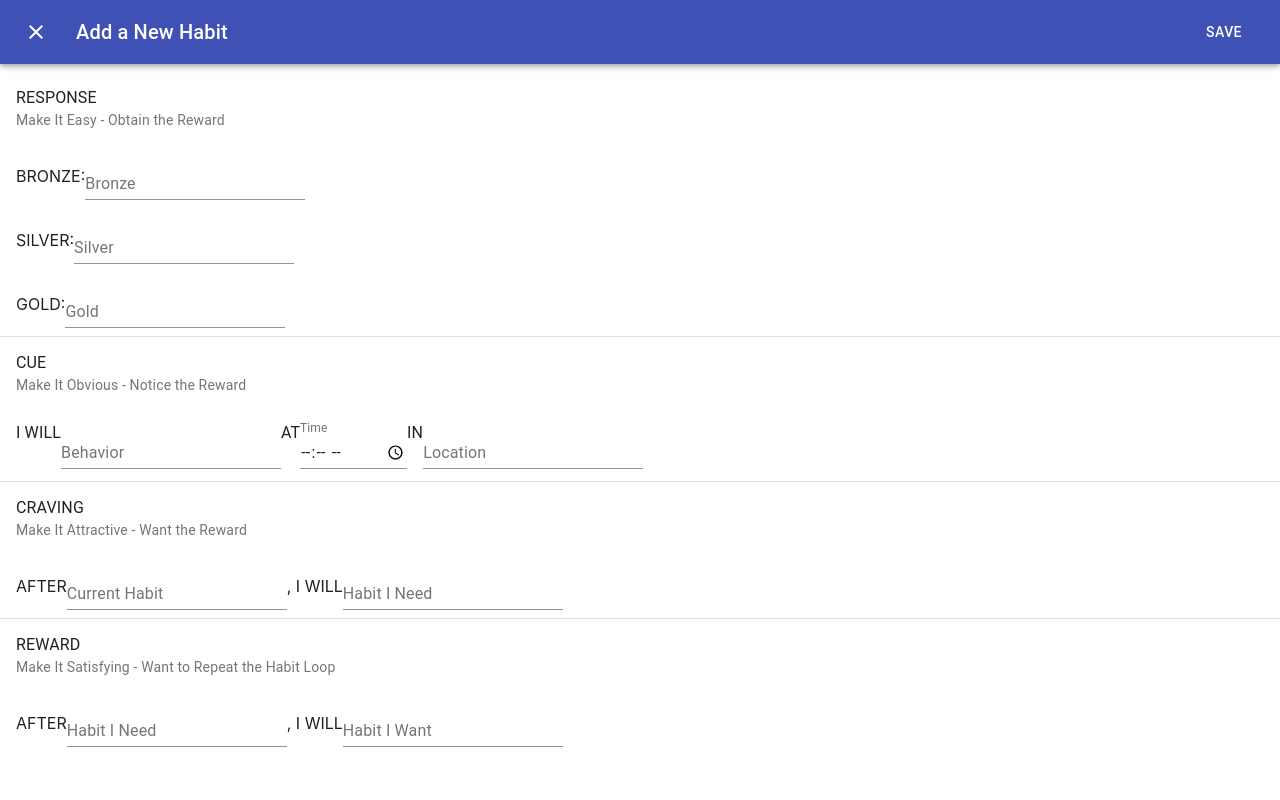
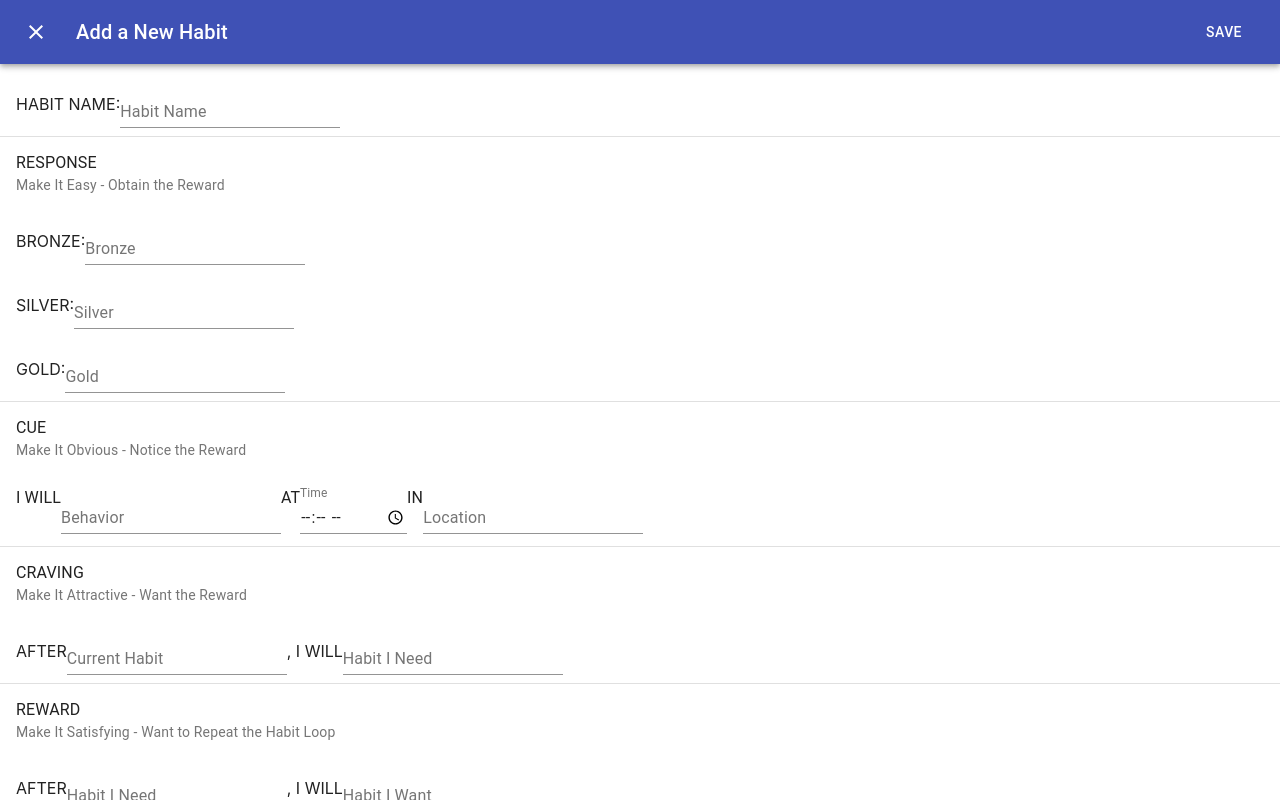
Before and after one commit to cubasve/Bits, a React (Create React App) app: page /habitgenerator in a window 1280 px wide. Both pictures are taken after a click on the button "ADD NEW HABIT". Built offline with nearby package versions, Linux system fonts and the light colour scheme.

Commit message:
Add handleChange and handleSubmit methods to App.js

```diff
--- a/src/App.js
+++ b/src/App.js
@@ -12,33 +12,39 @@ export default class App extends Component {
   state = {
     user: userService.getUser(),
     allHabits: [
-      {
-        name: 'Storytime',
-        cue: 'At 10pm, I will read a book on my bed.',
-        craving: 'After reading my book I will scroll through Fb',
-        responseBronze: 'Read my book for 5 min',
-        responseSilver: 'Read my book for 30 min',
-        responseGold: 'Read my book for 1 hour',
-        reward: 'Scroll through FB Feed'
-      },
-      {
-        name: 'ABCD',
-        cue: 'AAAAAA',
-        craving: 'BBBBB',
-        responseBronze: 'CCCCCBronze',
-        responseSilver: 'CCCCSilver',
-        responseGold: 'CCCCCGold',
-        reward: 'DDDDDDD'
-      },
+    //   {
+    //     name: 'Storytime',
+    //     cue: 'At 10pm, I will read a book on my bed.',
+    //     craving: 'After reading my book I will scroll through Fb',
+    //     responseBronze: 'Read my book for 5 min',
+    //     responseSilver: 'Read my book for 30 min',
+    //     responseGold: 'Read my book for 1 hour',
+    //     reward: 'Scroll through FB Feed'
+    //   },
+    //   {
+    //     name: 'ABCD',
+    //     cue: 'AAAAAA',
+    //     craving: 'BBBBB',
+    //     responseBronze: 'CCCCCBronze',
+    //     responseSilver: 'CCCCSilver',
+    //     responseGold: 'CCCCCGold',
+    //     reward: 'DDDDDDD'
+    //   },
     ],
     newHabit: {
       name: '',
-      cue: '',
-      craving: '',
+
       responseBronze: '',
       responseSilver: '',
       responseGold: '',
-      reward: '',
+
+      cueBehavior: '',
+      cueTime: '',
+      cueLocation: '',
+
+      currentHabit: '',
+      neededHabit: '',
+      wantedHabit: '',
     }
   }
 
@@ -51,11 +57,37 @@ export default class App extends Component {
     this.setState({ user: userService.getUser() });
   }
 
-  handleAddNewHabit = () => {
+  handleInputChange = (e) => {
+    console.log('e.target.name: ', e.target.name);
+    console.log('e.target.value: ', e.target.value);
+    const newHabit = { ...this.state.newHabit, [e.target.name]: e.target.value };
+    this.setState({ newHabit: newHabit });
+  }
 
+  handleHabitSubmit = (e) => {
+    e.preventDefault();
+    this.setState(state => ({
+      allHabits: [...state.allHabits, state.newHabit],
+      newHabit: {
+        name: '',
+
+        responseBronze: '',
+        responseSilver: '',
+        responseGold: '',
+
+        cueBehavior: '',
+        cueTime: '',
+        cueLocation: '',
+
+        currentHabit: '',
+        neededHabit: '',
+        wantedHabit: '',
+      }
+    }));
   }
 
   render() {
+
     return (
       <div className="App">
         <NavBar user={this.state.user} handleLogout={this.handleLogout} />
@@ -63,7 +95,16 @@ export default class App extends Component {
         <Switch>
           <Route exact path="/" render={() => <HomePage user={this.state.user} handleLogout={this.handleLogout} />}></Route>
 
-          <Route exact path="/habitgenerator" render={() => <HabitGeneratorPage user={this.state.user} allHabits={this.state.allHabits} />}></Route>
+          <Route exact path="/habitgenerator"
+            render={
+              () => <HabitGeneratorPage
+              user={this.state.user}
+              allHabits={this.state.allHabits}
+              newHabit={this.state.newHabit}
+              handleInputChange={this.handleInputChange}
+              handleHabitSubmit={this.handleHabitSubmit}
+            />}>
+          </Route>
 
           {/* <Route exact path="/habitGenerator" render={() => (
             userService.getUser() ?
--- a/src/pages/HabitGeneratorPage/HabitGeneratorPage.jsx
+++ b/src/pages/HabitGeneratorPage/HabitGeneratorPage.jsx
@@ -22,10 +22,9 @@ const Transition = React.forwardRef(function Transition(props, ref) {
     return <Slide direction="up" ref={ref} {...props} />
 });
 
-export default function HabitGeneratorPage(props) {
+export default function HabitGeneratorPage({newHabit, allHabits, handleInputChange, handleHabitSubmit}) {
     const classes = useStyles();
     const [open, setOpen] = useState(false);
-    const [input, setInput] = useState('');
 
     const handleClickOpen = () => {
         setOpen(true);
@@ -33,13 +32,6 @@ export default function HabitGeneratorPage(props) {
 
     const handleClose = () => {
         setOpen(false);
-    }
-
-    const handleInputChange = (e) => {
-        console.log('e.target.value: ', e.target.value);
-        console.log('e.target.name: ', e.target.name)
-        // const newEarnedIncome = { ...this.state.newEarnedIncome, [e.target.name]: e.target.value }
-        setInput(e.target.value);
     }
 
     return (
@@ -56,13 +48,32 @@ export default function HabitGeneratorPage(props) {
                         <Typography variant="h6" className={classes.title}>
                             Add a New Habit
                         </Typography>
-                        <Button autoFocus color="inherit" onClick={handleClose}>
+                        <Button
+                            autoFocus
+                            color="inherit"
+                            onSubmit={handleHabitSubmit}
+                            onClick={handleClose}
+                        >
                             Save
                         </Button>
                     </Toolbar>
                 </AppBar>
 
                 <List>
+                    <ListItem>
+                        HABIT NAME:
+                        <form className={classes.userInput} noValidate autoComplete="off">
+                            <TextField
+                                id="outlined-basic"
+                                label="Habit Name"
+                                // variant="outlined"
+                                name="name"
+                                value={newHabit.name}
+                                onChange={handleInputChange}
+                            />
+                        </form>
+                    </ListItem>
+                    <Divider />
                     <ListItem>
                         <ListItemText primary="RESPONSE" secondary="Make It Easy - Obtain the Reward" />
                         {/* <h4>BRONZE: 2-minute rule (bare minimum)</h4>
@@ -76,8 +87,8 @@ export default function HabitGeneratorPage(props) {
                                 id="outlined-basic"
                                 label="Bronze"
                                 // variant="outlined"
-                                name="Bronze"
-                                value={input}
+                                name="responseBronze"
+                                value={newHabit.responseBronze}
                                 onChange={handleInputChange}
                             />
                         </form>
@@ -89,7 +100,8 @@ export default function HabitGeneratorPage(props) {
                                 id="outlined-basic"
                                 label="Silver"
                                 // variant="outlined"
-                                value={input}
+                                name="responseSilver"
+                                value={newHabit.responseSilver}
                                 onChange={handleInputChange}
                             />
                         </form>
@@ -101,7 +113,8 @@ export default function HabitGeneratorPage(props) {
                                 id="outlined-basic"
                                 label="Gold"
                                 // variant="outlined"
-                                value={input}
+                                name="responseGold"
+                                value={newHabit.responseGold}
                                 onChange={handleInputChange}
                             />
                         </form>
@@ -119,7 +132,8 @@ export default function HabitGeneratorPage(props) {
                                     id="outlined-basic"
                                     label="Behavior"
                                     // variant="outlined"
-                                    value={input}
+                                    name="cueBehavior"
+                                    value={newHabit.cueBehavior}
                                     onChange={handleInputChange}
                                 />
                             </form>
@@ -131,7 +145,8 @@ export default function HabitGeneratorPage(props) {
                                 type="time"
                                 defaultValue="07:30"
                                 // variant="outlined"
-                                value={input}
+                                name="cueTime"
+                                value={newHabit.cueTime}
                                 onChange={handleInputChange}
                                 className={classes.textField}
                                 InputLabelProps={{
@@ -148,7 +163,8 @@ export default function HabitGeneratorPage(props) {
                                     id="outlined-basic"
                                     label="Location"
                                     // variant="outlined"
-                                    value={input}
+                                    name="cueLocation"
+                                    value={newHabit.cueLocation}
                                     onChange={handleInputChange}
                                 />
                             </form>
@@ -166,7 +182,8 @@ export default function HabitGeneratorPage(props) {
                                 id="outlined-basic"
                                 label="Current Habit"
                                 // variant="outlined"
-                                value={input}
+                                name="currentHabit"
+                                value={newHabit.currentHabit}
                                 onChange={handleInputChange}
                             />
                         </form>,
@@ -176,7 +193,8 @@ export default function HabitGeneratorPage(props) {
                                 id="outlined-basic"
                                 label="Habit I Need"
                                 // variant="outlined"
-                                value={input}
+                                name="neededHabit"
+                                value={newHabit.neededHabit}
                                 onChange={handleInputChange}
                             />
                         </form>
@@ -193,7 +211,8 @@ export default function HabitGeneratorPage(props) {
                                 id="outlined-basic"
                                 label="Habit I Need"
                                 // variant="outlined"
-                                value={input}
+                                name="neededHabit"
+                                value={newHabit.neededHabit}
                                 onChange={handleInputChange}
                             />
                         </form>,
@@ -203,7 +222,8 @@ export default function HabitGeneratorPage(props) {
                                 id="outlined-basic"
                                 label="Habit I Want"
                                 // variant="outlined"
-                                value={input}
+                                name="wantedHabit"
+                                value={newHabit.wantedHabit}
                                 onChange={handleInputChange}
                             />
                         </form>
@@ -211,8 +231,8 @@ export default function HabitGeneratorPage(props) {
                 </List>
             </Dialog>
 
-            <HabitList allHabits={props.allHabits} />
-            <HabitInfo allHabits={props.allHabits} />
+            <HabitList allHabits={allHabits} />
+            <HabitInfo allHabits={allHabits} />
         </div>
     )
 
```
Also changed, not shown: models/habitGenerator.js (+13 -3 lines).
